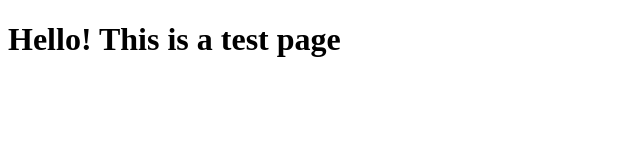
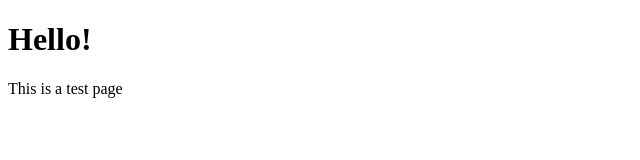
Before and after one commit to dino-the-programer/test-website, a plain HTML site: page index.html in a window 1280 px wide. Shown: the whole page, without its empty margins (0-640 px from the left). Drawn offline with Linux system fonts and the light colour scheme.

Commit message:
Update index.html

```diff
--- a/index.html
+++ b/index.html
@@ -6,6 +6,8 @@
     <title>TEST</title>
 </head>
 <body>
-    <h1>Hello! This is a test page</h1>
+    <h1>Hello!</h1>
+    <p>This is a test page</p>
+
 </body>
 </html>
```
